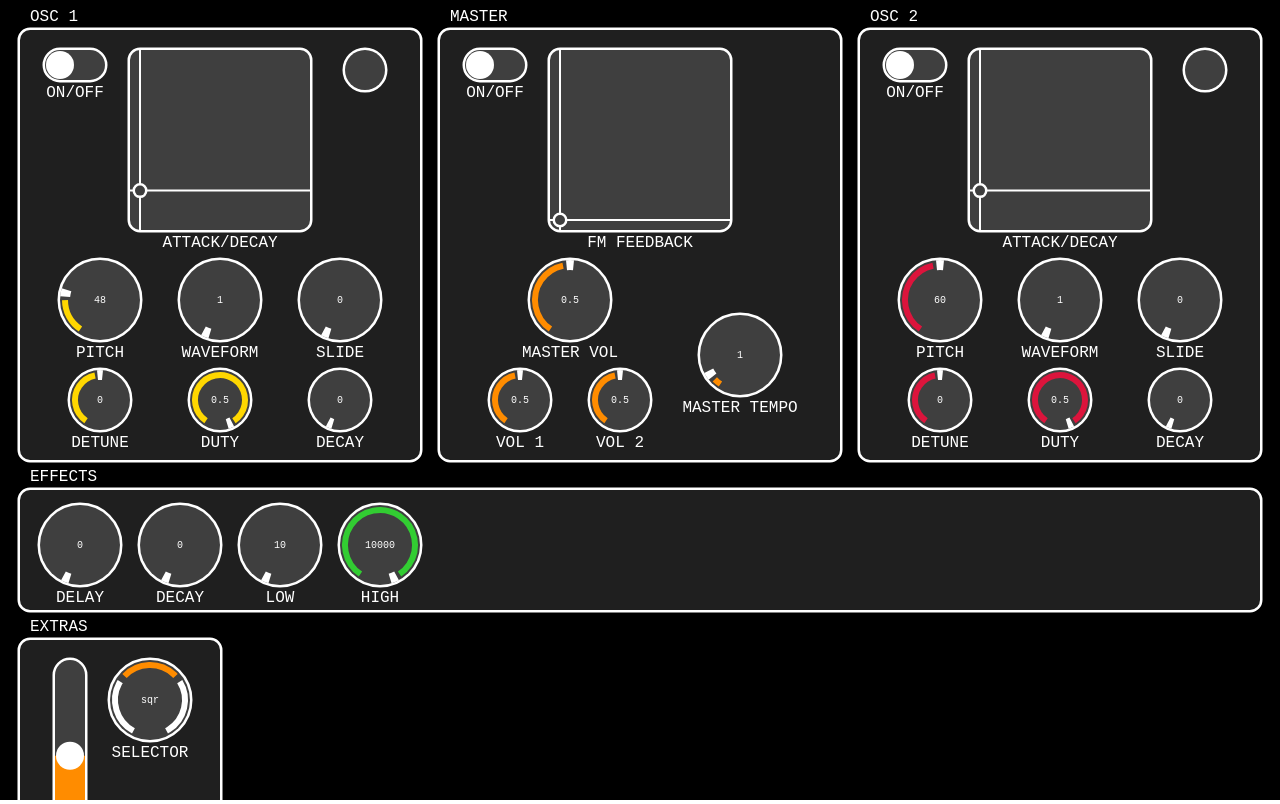
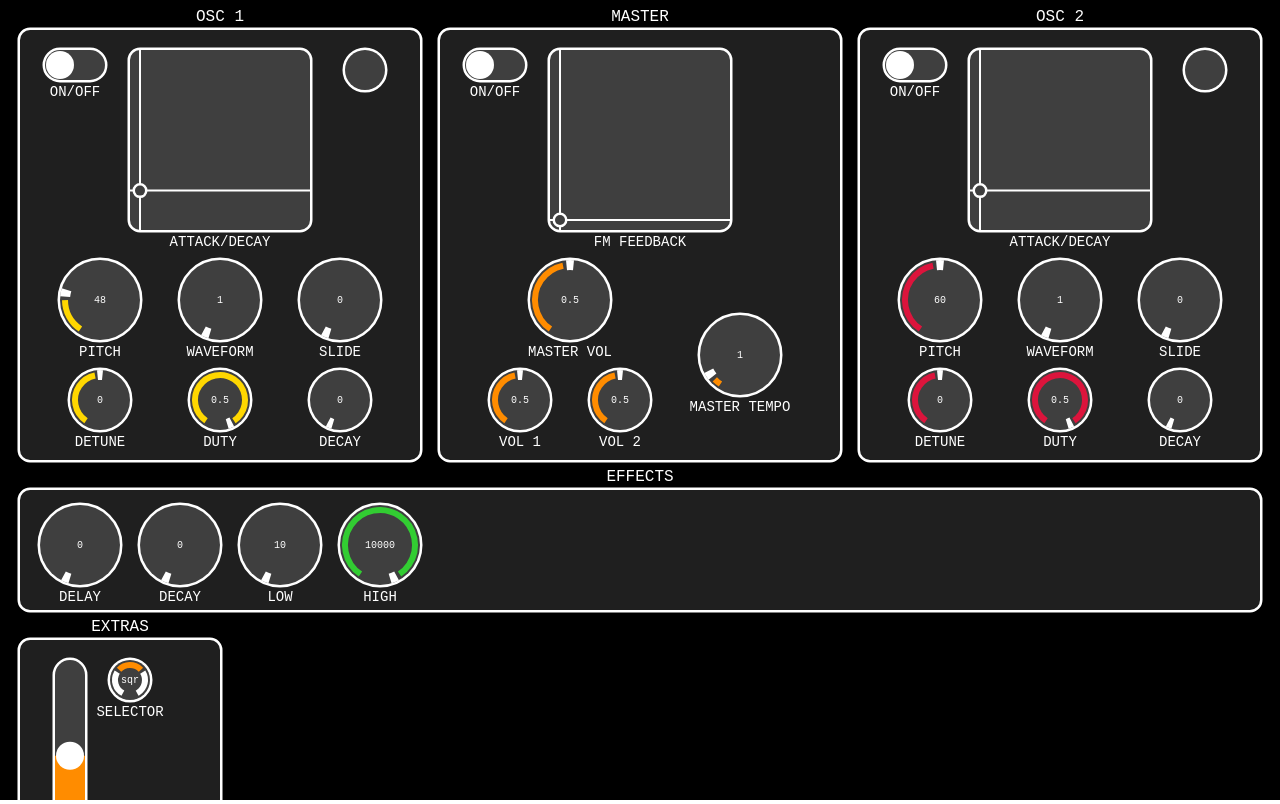
Before and after one commit to zetof/web-mobi, a website: page web_app/index.html in a window 1280 px wide. Drawn offline with Linux system fonts and the light colour scheme.

Commit message:
Changed font size and group label allignement

```diff
--- a/web_app/core/group.js
+++ b/web_app/core/group.js
@@ -31,9 +31,9 @@ Group.prototype.draw = function(){
     if(this.caption != ""){
     this.context.fillStyle = this.color.rgb();
     this.context.font = "16px monospace";
-    this.context.textAlign = "left";
+    this.context.textAlign = "center";
     this.context.textBaseline = "bottom";
-    this.context.fillText(this.caption, this.x + 10, this.y - this.lineWidth);
+    this.context.fillText(this.caption, this.x + this.width / 2, this.y - this.lineWidth);
   }
 }
 
--- a/web_app/core/knob.js
+++ b/web_app/core/knob.js
@@ -25,7 +25,7 @@ function Knob({panel, group, eventsDispatcher, oscSender, oscLabel, x, y, size,
   this.mouseY = y;
   if(this.caption != ""){
     this.context.fillStyle = this.color.rgb();
-    this.context.font = "16px monospace";
+    this.context.font = "14px monospace";
     this.context.textAlign = "center";
     this.context.textBaseline = "top";
     this.context.fillText(this.caption, this.x + this.size / 2, this.y + this.size + this.lineWidth);
--- a/web_app/core/light.js
+++ b/web_app/core/light.js
@@ -16,7 +16,7 @@ function Light({panel, group, x, y, size, color, onColor, offColor, caption}) {
   this.lineWidth = 5;
   if(this.caption != ""){
     this.context.fillStyle = this.color.rgb();
-    this.context.font = "16px monospace";
+    this.context.font = "14px monospace";
     this.context.textAlign = "center";
     this.context.textBaseline = "top";
     this.context.fillText(this.caption, this.x + this.size / 2, this.y + this.size + this.lineWidth);
--- a/web_app/core/pad.js
+++ b/web_app/core/pad.js
@@ -19,7 +19,7 @@ function Pad({panel, group, eventsDispatcher, oscSender, oscLabel, x, y, size, c
   this.cornerSize = 10;
   if(this.caption != ""){
     this.context.fillStyle = this.color.rgb();
-    this.context.font = "16px monospace";
+    this.context.font = "14px monospace";
     this.context.textAlign = "center";
     this.context.textBaseline = "top";
     this.context.fillText(this.caption, this.x + this.size / 2, this.y + this.size + this.lineWidth);
--- a/web_app/core/selector.js
+++ b/web_app/core/selector.js
@@ -21,7 +21,7 @@ function Selector({panel, group, eventsDispatcher, oscSender, oscLabel, x, y, si
   this.selectorWidth = 10;
   if(this.caption != ""){
     this.context.fillStyle = this.color.rgb();
-    this.context.font = "16px monospace";
+    this.context.font = "14px monospace";
     this.context.textAlign = "center";
     this.context.textBaseline = "top";
     this.context.fillText(this.caption, this.x + this.size / 2, this.y + this.size + this.lineWidth);
--- a/web_app/core/switch.js
+++ b/web_app/core/switch.js
@@ -19,7 +19,7 @@ function Switch({panel, group, eventsDispatcher, oscSender, oscLabel, x, y, widt
   this.lineWidth = 5;
   if(this.caption != ""){
     this.context.fillStyle = this.color.rgb();
-    this.context.font = "16px monospace";
+    this.context.font = "14px monospace";
     this.context.textAlign = "center"
     this.context.textBaseline = "top"
     this.context.fillText(this.caption, this.x + this.width / 2, this.y + this.height + this.lineWidth)
--- a/web_app/core/v_slider.js
+++ b/web_app/core/v_slider.js
@@ -25,7 +25,7 @@ function Vslider({panel, group, eventsDispatcher, oscSender, oscLabel, x, y, wid
   this.knobWidth = 10;
   if(this.caption != ""){
     this.context.fillStyle = this.color.rgb();
-    this.context.font = "16px monospace";
+    this.context.font = "14px monospace";
     this.context.textAlign = "center";
     this.context.textBaseline = "top";
     this.context.fillText(this.caption, this.x + this.width / 2, this.y + this.height + this.lineWidth);
--- a/web_app/core/xy_track.js
+++ b/web_app/core/xy_track.js
@@ -25,7 +25,7 @@ function XYTrack({panel, group, eventsDispatcher, oscSender, oscLabel, x, y, siz
   this.pos = this.computePos();
   if(this.caption != ""){
     this.context.fillStyle = this.color.rgb();
-    this.context.font = "16px monospace";
+    this.context.font = "14px monospace";
     this.context.textAlign = "center";
     this.context.textBaseline = "top";
     this.context.fillText(this.caption, this.x + this.size / 2, this.y + this.size + this.lineWidth);
--- a/web_app/index.html
+++ b/web_app/index.html
@@ -79,7 +79,7 @@
 
       // Extra controls
       vs_1 = new Vslider({panel:myPanel, group:g_5, eventsDispatcher:ed_1, oscSender:osc_1, oscLabel:"extra_1", x:35, y:20, min:-100, max:100, val:5, onColor:c_on_3, caption:"SLIDER"});
-      sel_1 = new Selector({panel:myPanel, group:g_5, eventsDispatcher:ed_1, oscSender:osc_1, oscLabel:"extra_1", x:90, y:20, min:-100, max:100, array:["sin", "sqr", "tri"], index:1, onColor:c_on_3, caption:"SELECTOR"});
+      sel_1 = new Selector({panel:myPanel, group:g_5, eventsDispatcher:ed_1, oscSender:osc_1, oscLabel:"extra_1", x:90, y:20, size:40, min:-100, max:100, array:["sin", "sqr", "tri"], index:1, onColor:c_on_3, caption:"SELECTOR"});
     </script>
   </body>
 </html>
```
